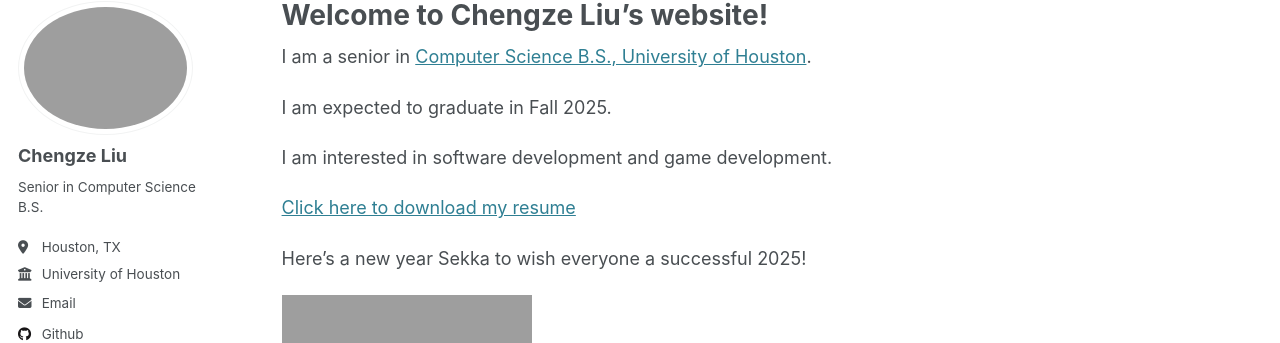
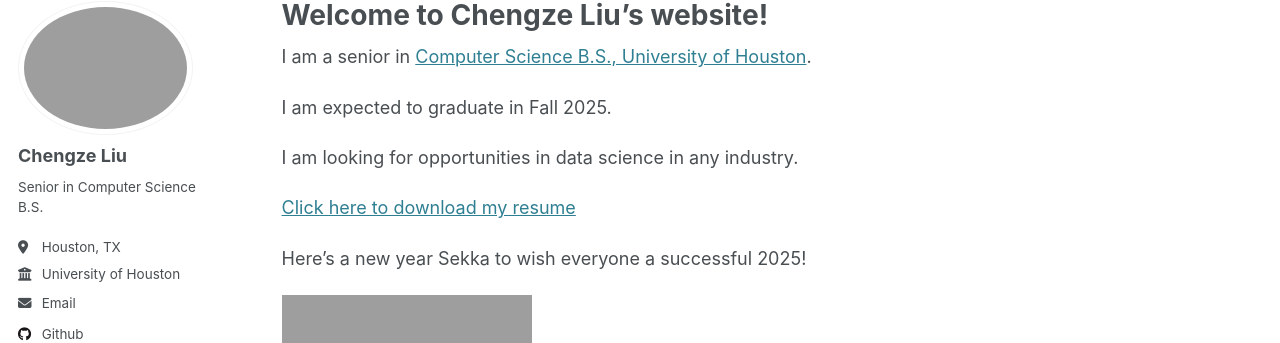
Before and after one commit to chengze24/chengze24.github.io, a Jekyll site: the page built from _pages/about.md, in a window 1280 px wide and 992 px high. Shown: the part 105-448 px from the top of the window. Built offline with Jekyll 4.4.1, drawn with Linux system fonts in a browser that asks for light colours.

Commit message:
Update about.md

```diff
--- a/_pages/about.md
+++ b/_pages/about.md
@@ -13,7 +13,7 @@ I am a senior in [Computer Science B.S., University of Houston](https://www.uh.e
 I am expected to graduate in Fall 2025.
 
 
-I am interested in software development and game development.
+I am looking for opportunities in data science in any industry.
 
 
 [Click here to download my resume](https://chengze24.github.io/files/Chengze_Liu_resume_2.pdf)
```
